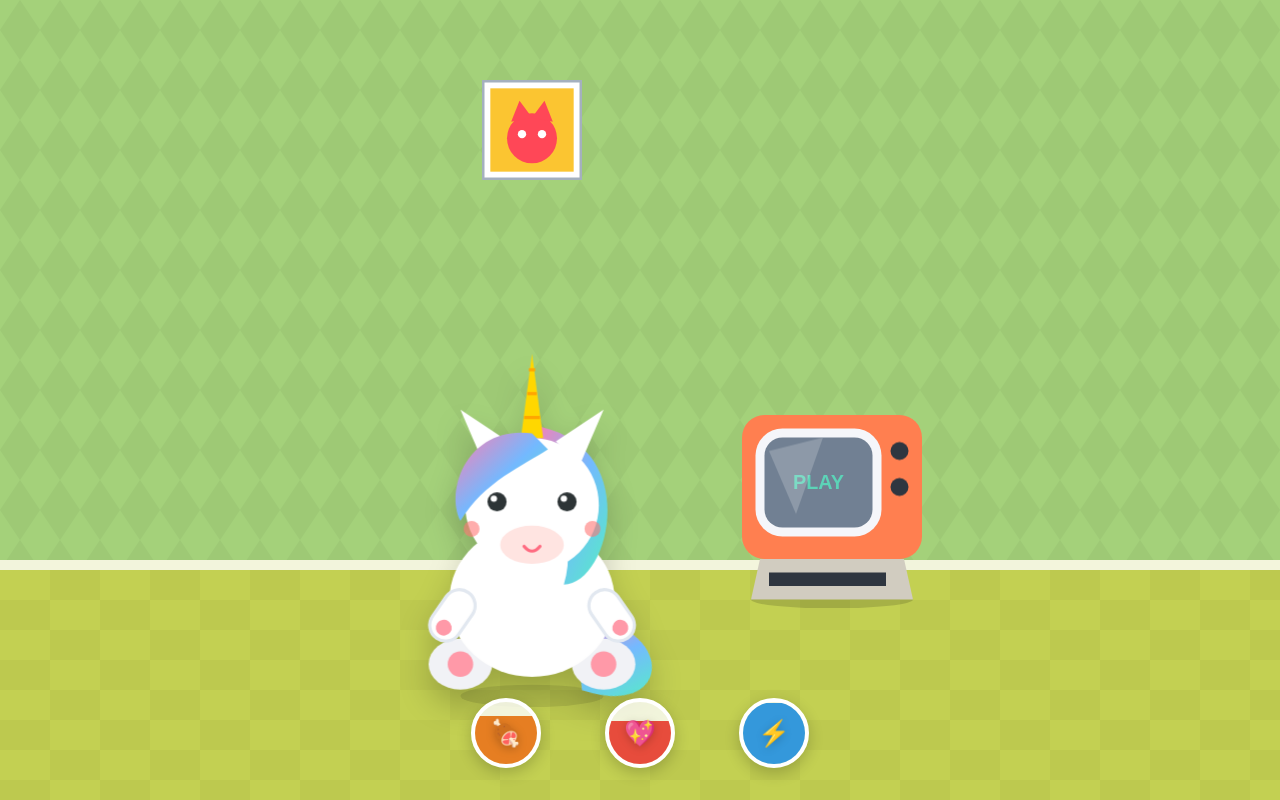
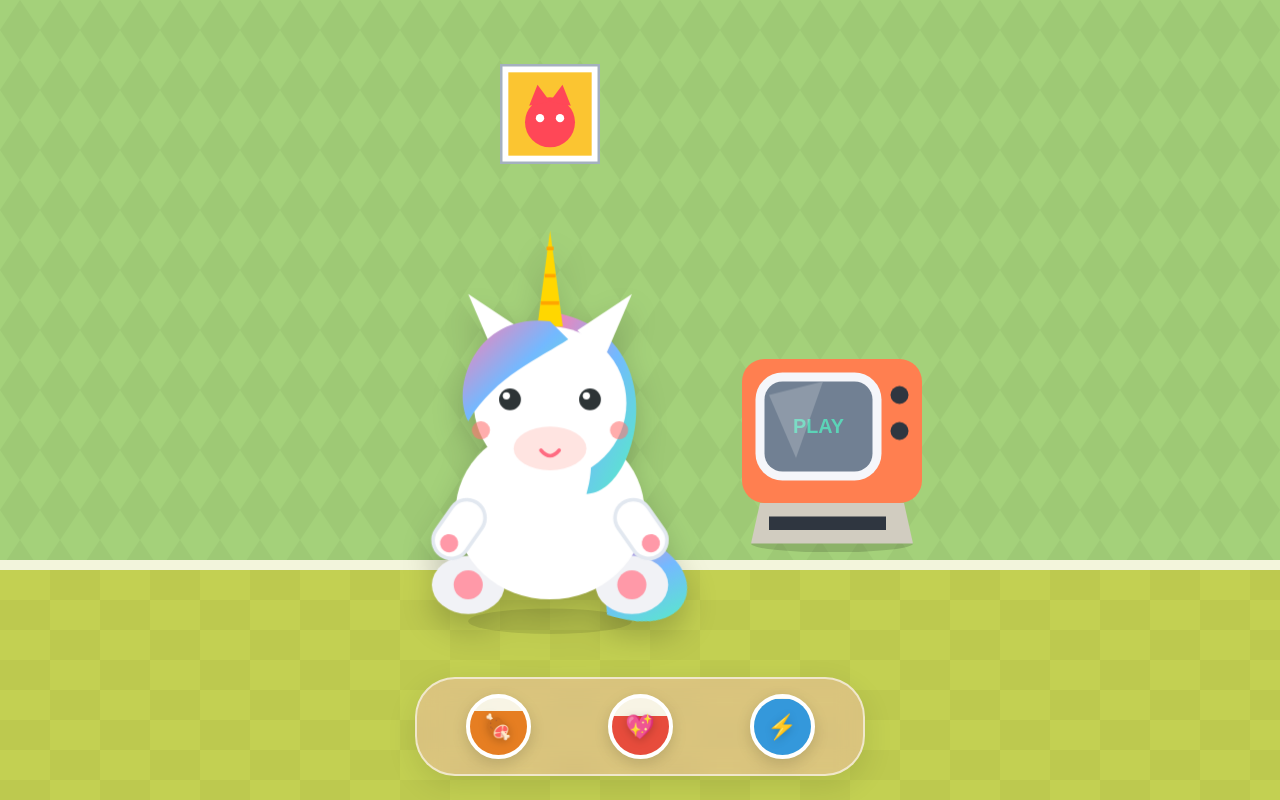
Before and after one commit to maksimFd/edinorog, a plain HTML site: page index.html in a window 1280 px wide. Both pictures are taken after a click on the button "Играть". Drawn offline with Linux system fonts and the light colour scheme.

Commit message:
Update index.html

```diff
--- a/index.html
+++ b/index.html
@@ -60,7 +60,7 @@
         .unicorn-icon { font-size: 5rem; margin-bottom: 5px; filter: drop-shadow(0px 5px 0px #ff6b81); }
 
         .window-container {
-            background-color: rgba(255, 182, 193, 0.4); backdrop-filter: blur(12px);
+            background-color: rgba(255, 182, 193, 0.4); backdrop-filter: blur(12px); -webkit-backdrop-filter: blur(12px);
             border-radius: 40px; border: 2px solid rgba(255, 255, 255, 0.6); box-shadow: 0 10px 30px rgba(0, 0, 0, 0.1);
             width: 92%; height: 50vh; margin-bottom: 3vh; display: flex; flex-direction: column; justify-content: center; align-items: center; gap: 25px; padding: 20px;
         }
@@ -88,16 +88,16 @@
         /* --- КАРТИНА --- */
         .painting-container {
             position: absolute;
-            top: 10%;
-            left: 32%; /* Выровнено по центру единорога */
+            top: 8%;
+            left: 35%;
             transform: translateX(-50%);
             width: 20vw; max-width: 100px; z-index: 1;
         }
 
-        /* --- ТЕЛЕВИЗОР (Окончательно приземлен) --- */
+        /* --- ТЕЛЕВИЗОР --- */
         .tv-container {
             position: absolute;
-            bottom: 24%; /* Сместили ниже, чтобы тень упала на пол, а подставка стала на плинтус */
+            bottom: 31%; /* Подняли чуть выше для новой панели */
             right: 3%;
             width: 40vw; max-width: 180px;
             z-index: 1;
@@ -105,8 +105,7 @@
             pointer-events: auto;
         }
         .tv-container svg {
-            display: block; /* Убивает нижний невидимый отступ */
-            width: 100%; height: auto;
+            display: block; width: 100%; height: auto;
         }
         .tv-container:active { transform: scale(0.95); }
 
@@ -114,14 +113,14 @@
         @keyframes blinkPlay { 0%, 100% { opacity: 1; } 50% { opacity: 0.2; } }
         .play-text-anim { animation: blinkPlay 1s infinite; }
 
-        /* --- ЕДИНОРОЖКА --- */
+        /* --- ЕДИНОРОЖКА (Сделали БОЛЬШЕ и подняли над панелью) --- */
         #unicornContainer {
             position: absolute;
-            bottom: 10%; /* Посадили чуть плотнее на пол */
-            left: 32%; /* Чуть отодвинули от края для красоты */
+            bottom: 19%; /* Подняли, чтобы не перекрывал нижнюю панель */
+            left: 35%;
             transform: translateX(-50%);
-            width: 65vw; /* Оптимальный размер */
-            max-width: 350px;
+            width: 80vw; /* ВЕРНУЛИ БОЛЬШОЙ РАЗМЕР */
+            max-width: 400px;
             z-index: 2;
             pointer-events: none;
         }
@@ -141,28 +140,41 @@
         .wagging-tail { transform-origin: 180px 200px; animation: wag 2s ease-in-out infinite; }
         @keyframes wag { 0%, 100% { transform: rotate(0deg); } 50% { transform: rotate(15deg); } }
 
-        /* --- ИНДИКАТОРЫ --- */
+        /* --- ИНДИКАТОРЫ В КРАСИВОМ ОКОШКЕ --- */
         .stats-container {
-            position: absolute; bottom: 4%; left: 0; width: 100%;
-            display: flex; gap: 5vw; z-index: 10; justify-content: center;
-            pointer-events: none;
+            position: absolute;
+            bottom: 3%;
+            left: 50%;
+            transform: translateX(-50%);
+            width: 92%; /* Ширина как у окна в меню */
+            max-width: 450px;
+            background-color: rgba(255, 182, 193, 0.4); /* Розовое матовое стекло */
+            backdrop-filter: blur(12px); -webkit-backdrop-filter: blur(12px);
+            border-radius: 40px;
+            border: 2px solid rgba(255, 255, 255, 0.6);
+            box-shadow: 0 10px 30px rgba(0, 0, 0, 0.1);
+            padding: 15px 10px;
+            display: flex;
+            justify-content: space-around;
+            align-items: center;
+            z-index: 10;
+            pointer-events: auto; /* Панель активна */
         }
         .stat-indicator {
-            width: 70px; height: 70px; border-radius: 50%; background: rgba(255, 255, 255, 0.8);
+            width: 65px; height: 65px; border-radius: 50%; background: rgba(255, 255, 255, 0.8);
             border: 4px solid white; position: relative; overflow: hidden; display: flex; justify-content: center; align-items: center;
-            box-shadow: 0 5px 15px rgba(0,0,0,0.2);
-            pointer-events: auto;
+            box-shadow: 0 5px 15px rgba(0,0,0,0.15);
         }
         .fill-level { position: absolute; bottom: 0; width: 100%; transition: height 0.5s ease; z-index: 1; }
         #hungerFill { background: #e67e22; }
         #happyFill { background: #e74c3c; }
         #energyFill { background: #3498db; }
-        .icon { position: relative; z-index: 2; font-size: 1.6rem; filter: drop-shadow(0 2px 4px rgba(0,0,0,0.2)); }
+        .icon { position: relative; z-index: 2; font-size: 1.5rem; filter: drop-shadow(0 2px 4px rgba(0,0,0,0.2)); }
 
         /* --- ОБЛАЧКО УВЕДОМЛЕНИЙ --- */
         #speechBubble {
             --bg-color: rgba(255, 255, 255, 0.95); --text-color: #d03e56;
-            position: absolute; top: 15%; left: 32%; transform: translateX(-50%);
+            position: absolute; top: 15%; left: 35%; transform: translateX(-50%);
             background-color: var(--bg-color); color: var(--text-color); padding: 12px 25px;
             border-radius: 25px; font-weight: bold; font-size: 1.3rem; box-shadow: 0 5px 15px rgba(0,0,0,0.15);
             opacity: 0; transition: opacity 0.3s ease; pointer-events: none; white-space: nowrap; z-index: 10;
@@ -246,12 +258,10 @@
                 </svg>
             </div>
 
-            <!-- Телевизор (Расширенный холст, чтобы влезла тень снизу) -->
+            <!-- Телевизор -->
             <div class="tv-container" id="tvGroup">
                 <svg viewBox="0 0 200 215">
-                    <!-- Тень на полу (Y=205) -->
                     <ellipse cx="100" cy="205" rx="90" ry="10" fill="rgba(0,0,0,0.15)" />
-                    <!-- Низ подставки на Y=205 -->
                     <path d="M 20 160 L 180 160 L 190 205 L 10 205 Z" fill="#d1ccc0" />
                     <rect x="30" y="175" width="130" height="15" fill="#2f3640" />
                     <rect x="0" y="0" width="200" height="160" rx="25" fill="#ff7f50" />
@@ -269,7 +279,7 @@
                 </svg>
             </div>
 
-            <!-- Единорожка -->
+            <!-- Единорожка (Опять большой и красивый) -->
             <div id="unicornContainer">
                 <svg viewBox="40 10 220 245" id="unicornSvg">
                     <defs>
@@ -320,7 +330,7 @@
                 </svg>
             </div>
 
-            <!-- ИНДИКАТОРЫ -->
+            <!-- ИНДИКАТОРЫ В НОВОМ ОКОШКЕ -->
             <div class="stats-container">
                 <div class="stat-indicator"><div class="fill-level" id="hungerFill"></div><span class="icon">🍖</span></div>
                 <div class="stat-indicator"><div class="fill-level" id="happyFill"></div><span class="icon">💖</span></div>
```
